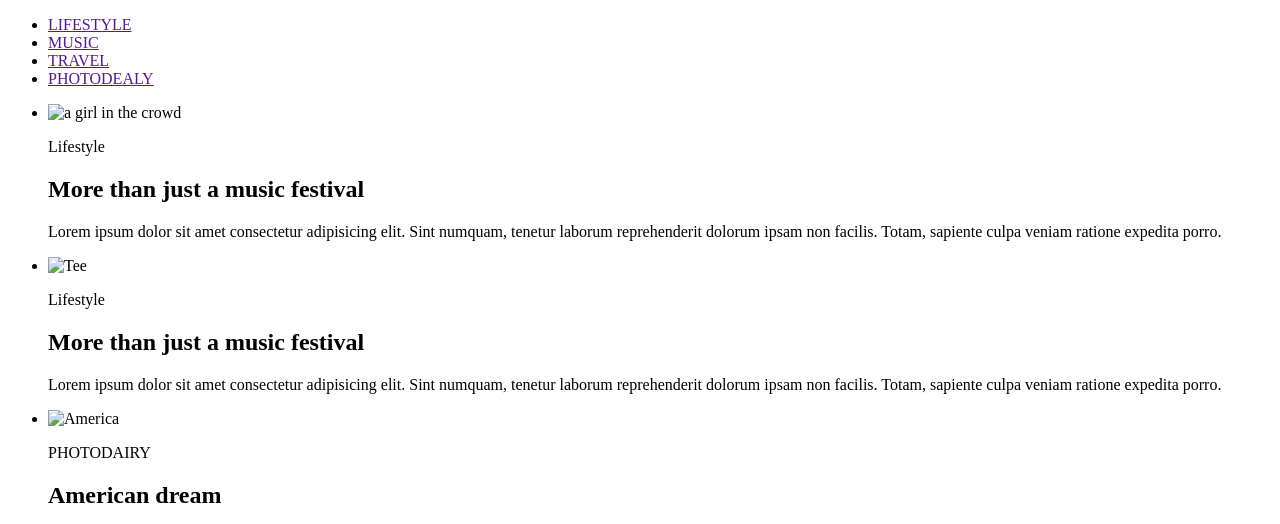
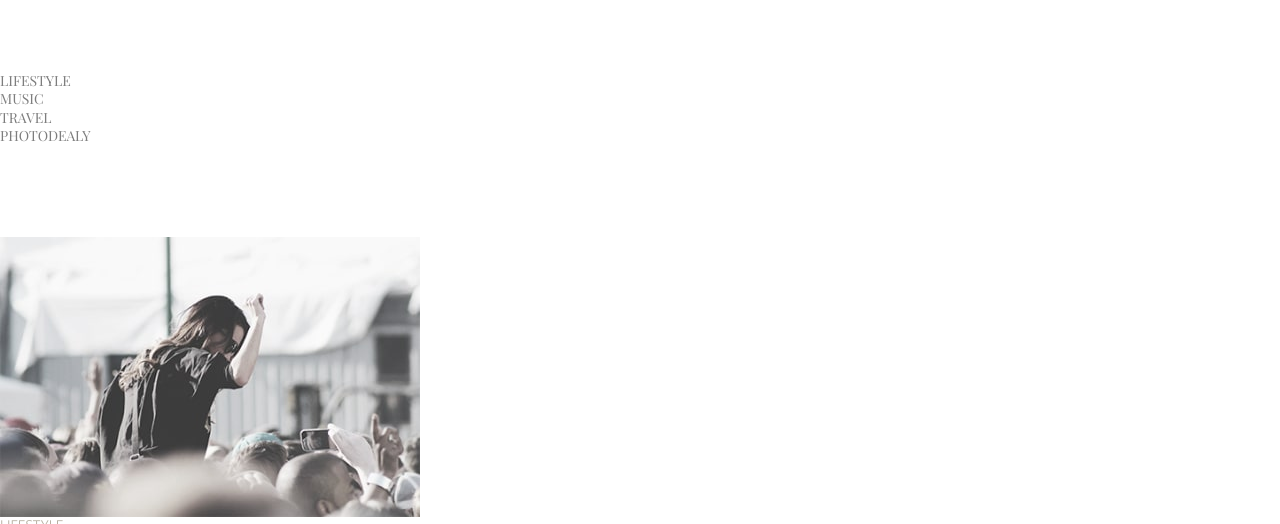
Before and after one commit to Zxcrges/PhotoBlog, a plain HTML site: page index.html in a window 1280 px wide. Shown: the top 524 px of the page. Drawn offline with nearby package versions, Linux system fonts and the light colour scheme.

Commit message:
Звиздец

```diff
--- a/css/styles.css
+++ b/css/styles.css
@@ -3,3 +3,87 @@
     --main-color: #626262;
     --add-color: #B4AD9E;
 }
+body {
+    font-family: Playfair Display;
+}
+h1,
+h2,
+h3,
+h4,
+p {
+    margin-top: 0;
+    margin-bottom: 0;
+}
+ul {
+    margin-top: 0;
+    margin-bottom: 0;
+    padding-left: 0;
+}
+img {
+    display: block;
+    max-width: 100%;
+    height: auto;
+}
+.list {
+    list-style: none;
+    padding: 0;
+}
+.link {
+    text-decoration: none;
+}
+.visually-hidden {
+    position: absolute;
+    width: 1px;
+    height: 1px;
+    margin: -1px;
+    border: 0;
+    padding: 0;
+    white-space: nowrap;
+    clip-path: inset(100%);
+    clip: rect(0 0 0 0);
+    overflow: hidden;
+}
+.conteiner {
+    width: 936px;
+    margin: 0 auto;
+    padding: 0 15px;
+}
+.header {
+    padding-top: 71px;
+    padding-bottom: 92px;
+}
+.nav-link {
+    color: #7d7d7d;
+    font-size: 14px;
+    text-decoration: none;
+    text-transform: uppercase;
+}
+.main-content {
+    padding-bottom: 66px;
+}
+.main-content-subtitle {
+    color: var(--add-color, gray);
+    font-family: Ubuntu;
+    font-size: 14px;
+    text-transform: uppercase;
+}
+.main-content-item-title {
+    color: var(--main-color);
+    font-size: 30px;
+    font-weight: 400;
+}
+.main-content-item-text {
+    color: var(--main-color);
+    font-size: 14px;
+}
+.main-content-btn {
+    color: var(--main-color);
+    font-family: inherit;
+    font-size: 14px;
+}
+.main-content-btn:hover,
+.main-content-btn:focus {
+    background-color: var(--accent-color);
+    color: white;
+    cursor: pointer;
+}
--- a/index.html
+++ b/index.html
@@ -1,17 +1,18 @@
 <!DOCTYPE html>
 <html lang="en">
-
 <head>
     <meta charset="UTF-8" />
     <meta name="viewport" content="width=device-width, initial-scale=1.0" />
     <title>PhotoBlog</title>
-    <link rel="preconnect" href="https://fonts.googleapis.com" />
-    <link rel="preconnect" href="https://fonts.gstatic.com" crossorigin />
+    <link rel="stylesheet" href="https://cdnjs.cloudflare.com/ajax/libs/modern-normalize/2.0.0/modern-normalize.min.css"
+        integrity="sha512-4xo8blKMVCiXpTaLzQSLSw3KFOVPWhm/TRtuPVc4WG6kUgjH6J03IBuG7JZPkcWMxJ5huwaBpOpnwYElP/m6wg=="
+        crossorigin="anonymous" referrerpolicy="no-referrer" />
+    <link rel="preconnect" href="https://fonts.googleapis.com">
+    <link rel="preconnect" href="https://fonts.gstatic.com" crossorigin>
     <link href="https://fonts.googleapis.com/css2?family=Playfair+Display&family=Ubuntu:wght@300&display=swap"
-        rel="stylesheet" />
+    rel="stylesheet">
     <link rel="stylesheet" href="./css/styles.css" />
 </head>
-
 <body>
     <header class="header">
         <nav class="nav">
@@ -107,5 +108,4 @@
         </section>
     </main>
 </body>
-
 </html>
```
Also changed, not shown: images/photoblog_img1.jpg (added), images/photoblog_img2.jpg (added), images/photoblog_img3.jpg (added), images/photoblog_img4.jpg (added), images/photoblog_img5.jpg (added), images/photoblog_img6.jpg (added).
